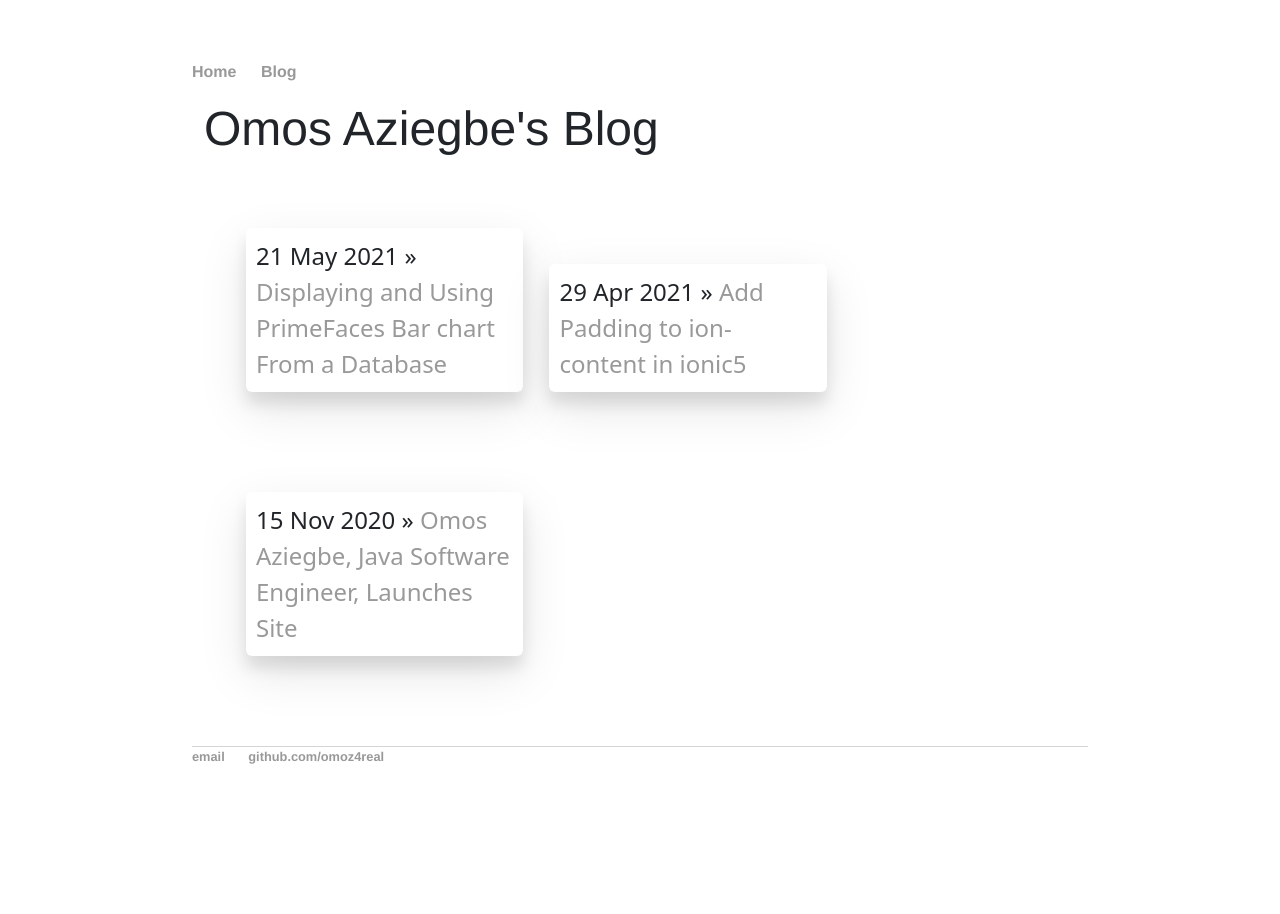
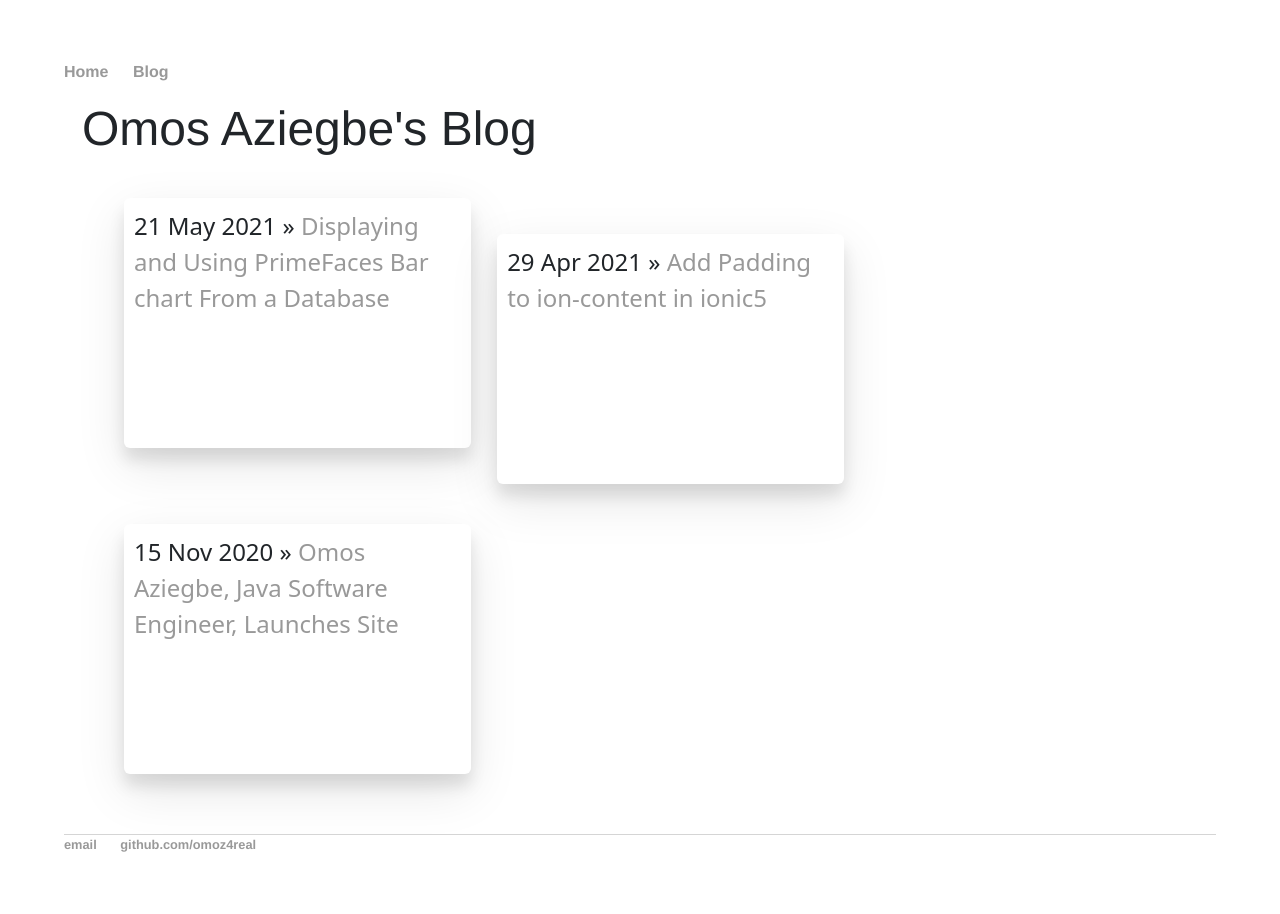
Before and after one commit to omoz4real/omoz4real.github.io, a Jekyll site: the page built from blog/index.html, in a window 1280 px wide. Built offline with Jekyll 4.4.1, drawn with Linux system fonts in a browser that asks for light colours.

Commit message:
Update main.css

```diff
--- a/css/main.css
+++ b/css/main.css
@@ -1,6 +1,6 @@
 body {
     margin: 60px auto;
-    width: 70%;
+    width: 90%;
 }
 nav ul, footer ul {
     font-family:'Helvetica', 'Arial', 'Sans-Serif';
@@ -44,8 +44,8 @@ ul.posts li{
 
 ul.posts li {
     list-style: none;
-    width: 33%;
-   margin: 50px 10px;
+    width: 32%;
+   margin: 20px 10px;
   position: relative;
   display: flex;
   flex-direction: column;
@@ -56,15 +56,9 @@ ul.posts li {
   box-shadow: 0 12px 15px rgba(0, 0, 0, 0.1), 0 17px 50px rgba(0, 0, 0, 0.1);
   border-radius: 0.375rem;
     padding: 10px;
+    height: 250px;
 }
 
-@media (min-width: 481px) and (max-width:768px) {
-
-    ul.posts li{
-    display: block !important;
-    width: 45% !important;
-    }
-}
 @media (max-width: 480px) {
  ul.posts li{
     display: block !important;
```
